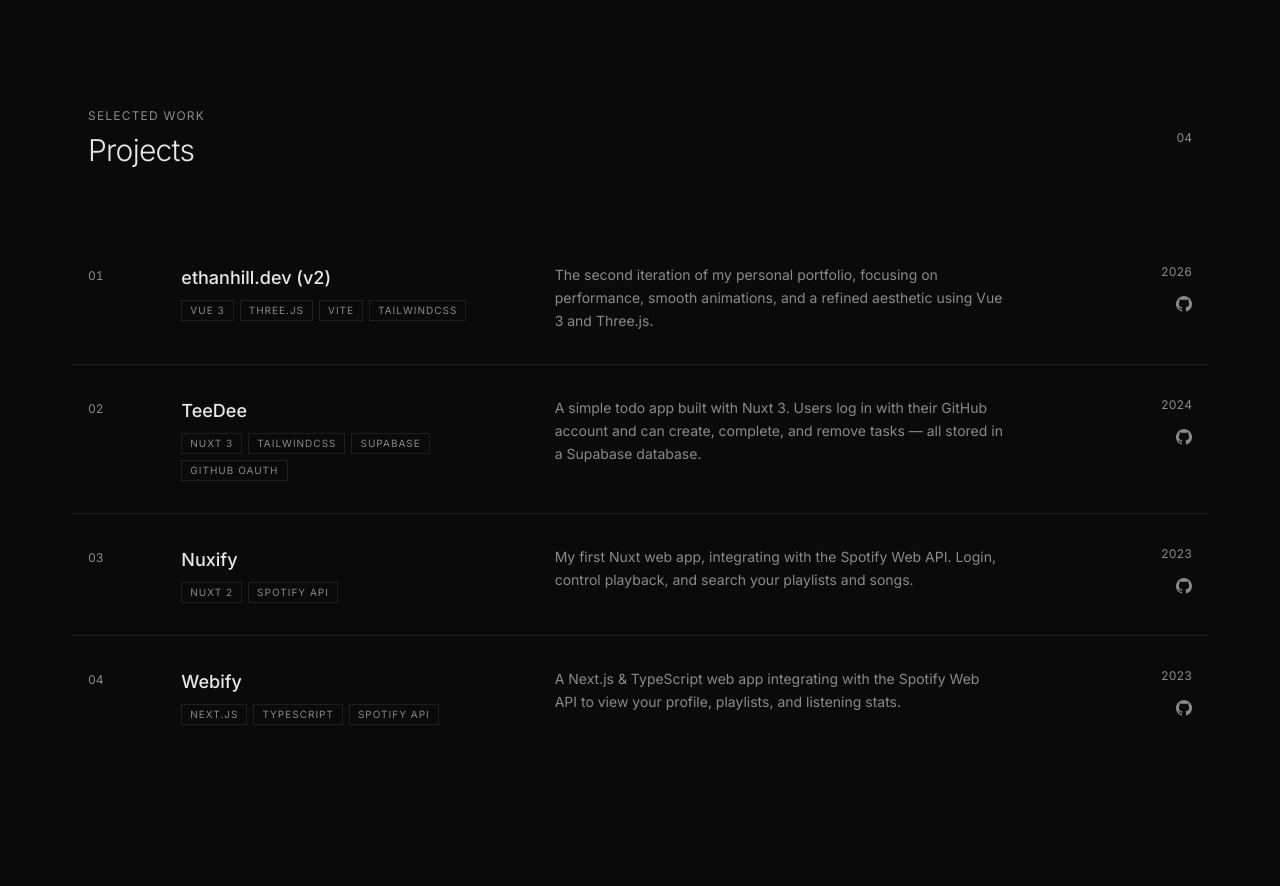
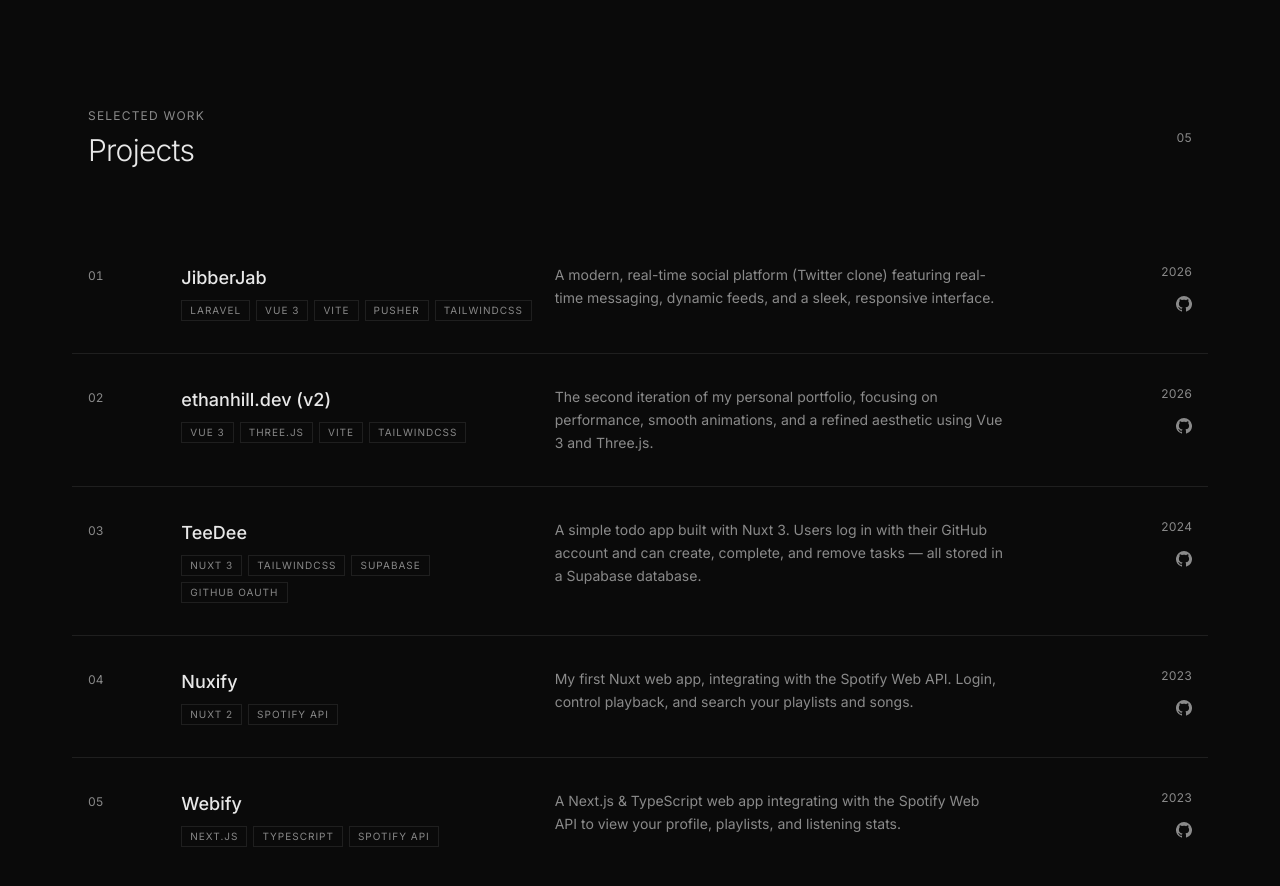
Before and after one commit to Ethan-Hill/ethanhill-dev-v2, a Vue app: page / in a window 1280 px wide. Shown: the part 820-1706 px from the top of the page. Built offline with nearby package versions, Linux system fonts and the light colour scheme.

Commit message:
feat: add WorkSection component to display portfolio projects.

```diff
--- a/src/components/WorkSection.vue
+++ b/src/components/WorkSection.vue
@@ -4,6 +4,14 @@
   data() {
     return {
       projects: [
+        {
+          id: 5,
+          title: 'JibberJab',
+          year: '2026',
+          tags: ['Laravel', 'Vue 3', 'Vite', 'Pusher', 'TailwindCSS'],
+          description: 'A modern, real-time social platform (Twitter clone) featuring real-time messaging, dynamic feeds, and a sleek, responsive interface.',
+          repo: 'https://github.com/Ethan-Hill/JibberJab',
+        },
         {
           id: 4,
           title: 'ethanhill.dev (v2)',
```
